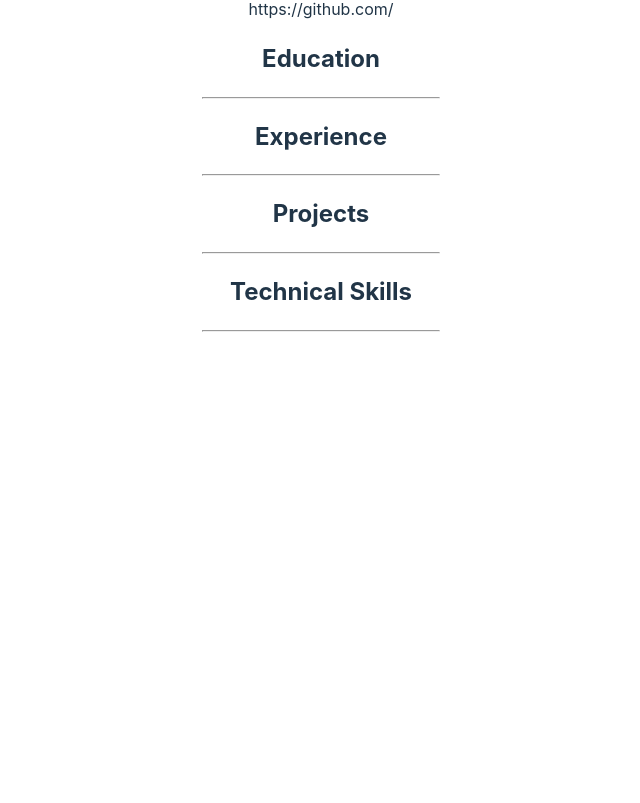
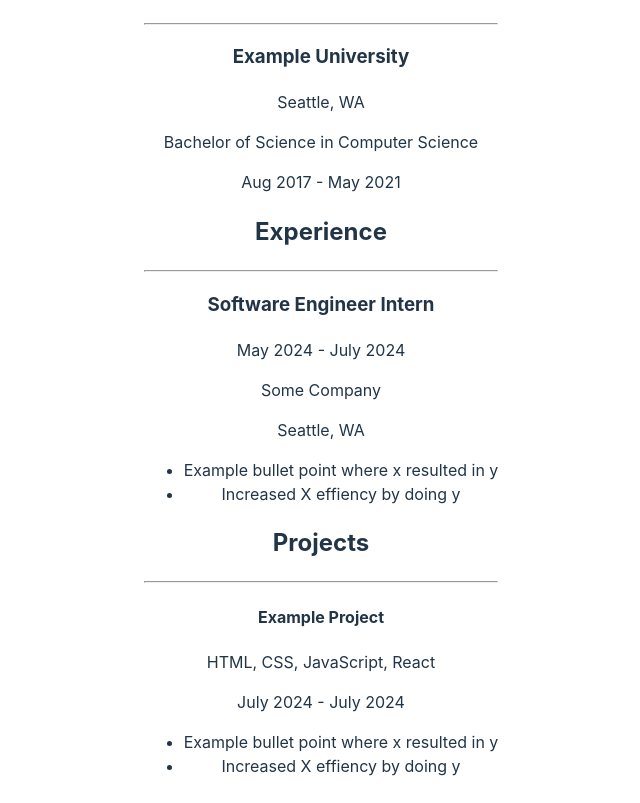
Before and after one commit to hpagon/cv-application, a React (Vite) app: page / in a window 1280 px wide. Shown: the part 354-1157 px from the top of the page, without its empty margins (319-959 px from the left). Before the commit the page ends 800 px from the top, so only its background shows below. Built offline with nearby package versions, Linux system fonts and the light colour scheme.

Commit message:
Created child components for each resume section
Created school, experience, project, and skill components

```diff
--- /dev/null
+++ b/src/components/Experience.jsx
@@ -0,0 +1,30 @@
+const defaultItems = [
+  { id: 0, description: "Example bullet point where x resulted in y" },
+  { id: 1, description: "Increased X effiency by doing y" },
+];
+
+export default function Experience({
+  positionName = "Software Engineer Intern",
+  time = "May 2024 - July 2024",
+  organization = "Some Company",
+  location = "Seattle, WA",
+  description = defaultItems,
+}) {
+  return (
+    <div>
+      <div>
+        <h3>{positionName}</h3>
+        <p>{time}</p>
+      </div>
+      <div>
+        <p>{organization}</p>
+        <p>{location}</p>
+      </div>
+      <ul>
+        {description.map((item) => {
+          return <li key={item.id}>{item.description}</li>;
+        })}
+      </ul>
+    </div>
+  );
+}
--- /dev/null
+++ b/src/components/Project.jsx
@@ -0,0 +1,26 @@
+const defaultItems = [
+  { id: 0, description: "Example bullet point where x resulted in y" },
+  { id: 1, description: "Increased X effiency by doing y" },
+];
+
+export default function Project({
+  projectName = "Example Project",
+  tools = "HTML, CSS, JavaScript, React",
+  time = "July 2024 - July 2024",
+  description = defaultItems,
+}) {
+  return (
+    <div>
+      <div>
+        <h4>{projectName}</h4>
+        <p>{tools}</p>
+        <p>{time}</p>
+      </div>
+      <ul>
+        {description.map((item) => {
+          return <li key={item.id}>{item.description}</li>;
+        })}
+      </ul>
+    </div>
+  );
+}
--- a/src/components/Resume.jsx
+++ b/src/components/Resume.jsx
@@ -1,14 +1,29 @@
 import Header from "./Header";
 import Section from "./Section";
+import School from "./School";
+import Experience from "./Experience";
+import Project from "./Project";
+import Skill from "./Skill";
 
 function Resume() {
   return (
     <div>
       <Header />
-      <Section title={"Education"}></Section>
-      <Section title={"Experience"}></Section>
-      <Section title={"Projects"}></Section>
-      <Section title={"Technical Skills"}></Section>
+      <Section title={"Education"}>
+        <School />
+      </Section>
+      <Section title={"Experience"}>
+        <Experience />
+      </Section>
+      <Section title={"Projects"}>
+        <Project />
+      </Section>
+      <Section title={"Technical Skills"}>
+        <Skill type="Languages" />
+        <Skill type="Frameworks" />
+        <Skill type="Developer Tools" />
+        <Skill type="Libraries" />
+      </Section>
     </div>
   );
 }
--- /dev/null
+++ b/src/components/School.jsx
@@ -0,0 +1,19 @@
+export default function School({
+  schoolName = "Example University",
+  major = "Bachelor of Science in Computer Science",
+  location = "Seattle, WA",
+  time = "Aug 2017 - May 2021",
+}) {
+  return (
+    <div>
+      <div>
+        <h3>{schoolName}</h3>
+        <p>{location}</p>
+      </div>
+      <div>
+        <p>{major}</p>
+        <p>{time}</p>
+      </div>
+    </div>
+  );
+}
--- /dev/null
+++ b/src/components/Skill.jsx
@@ -0,0 +1,9 @@
+export default function Skill({ type, items = "x, y, z, a, b, c" }) {
+  return (
+    <div>
+      <p>
+        <b>{type}:</b> {items}
+      </p>
+    </div>
+  );
+}
```
